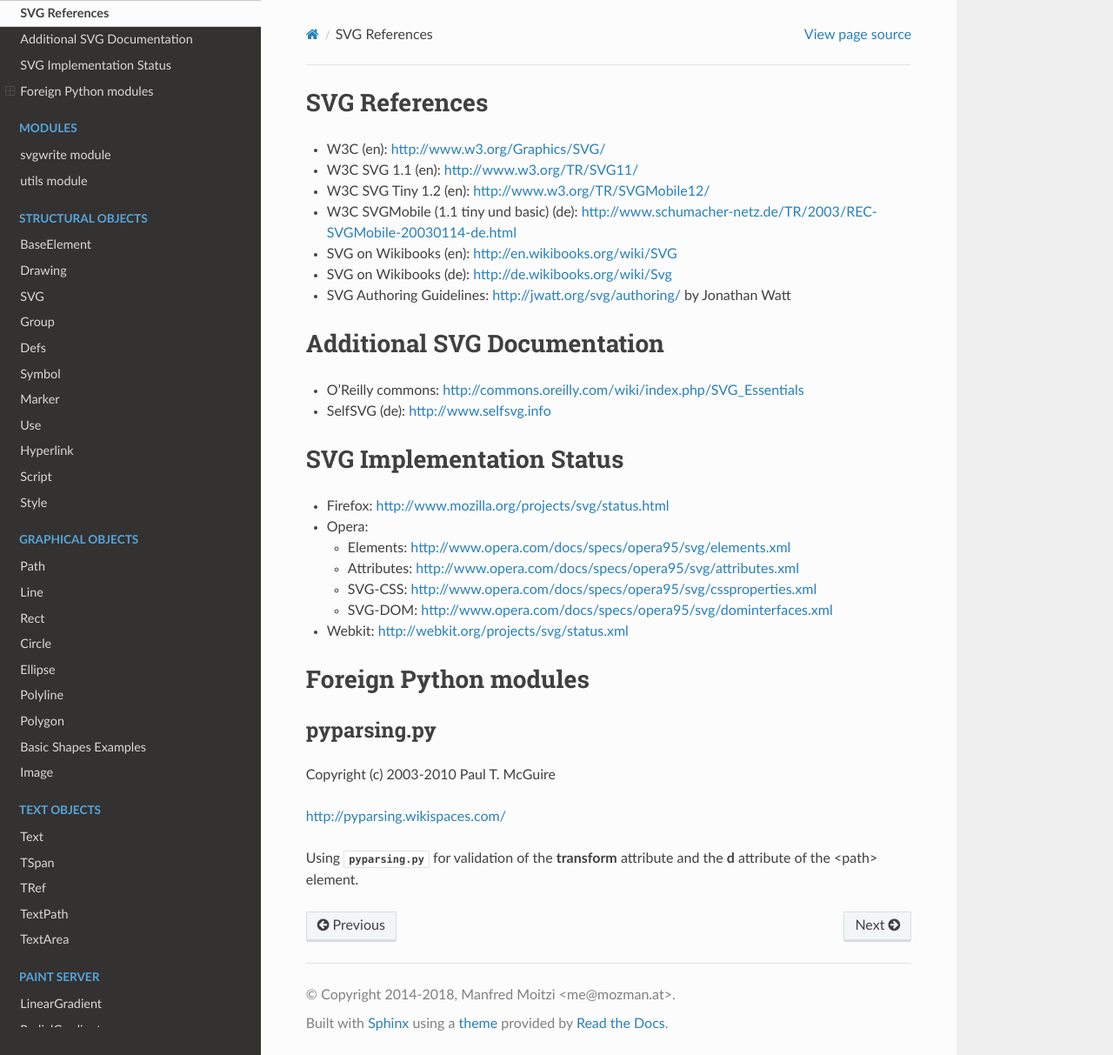
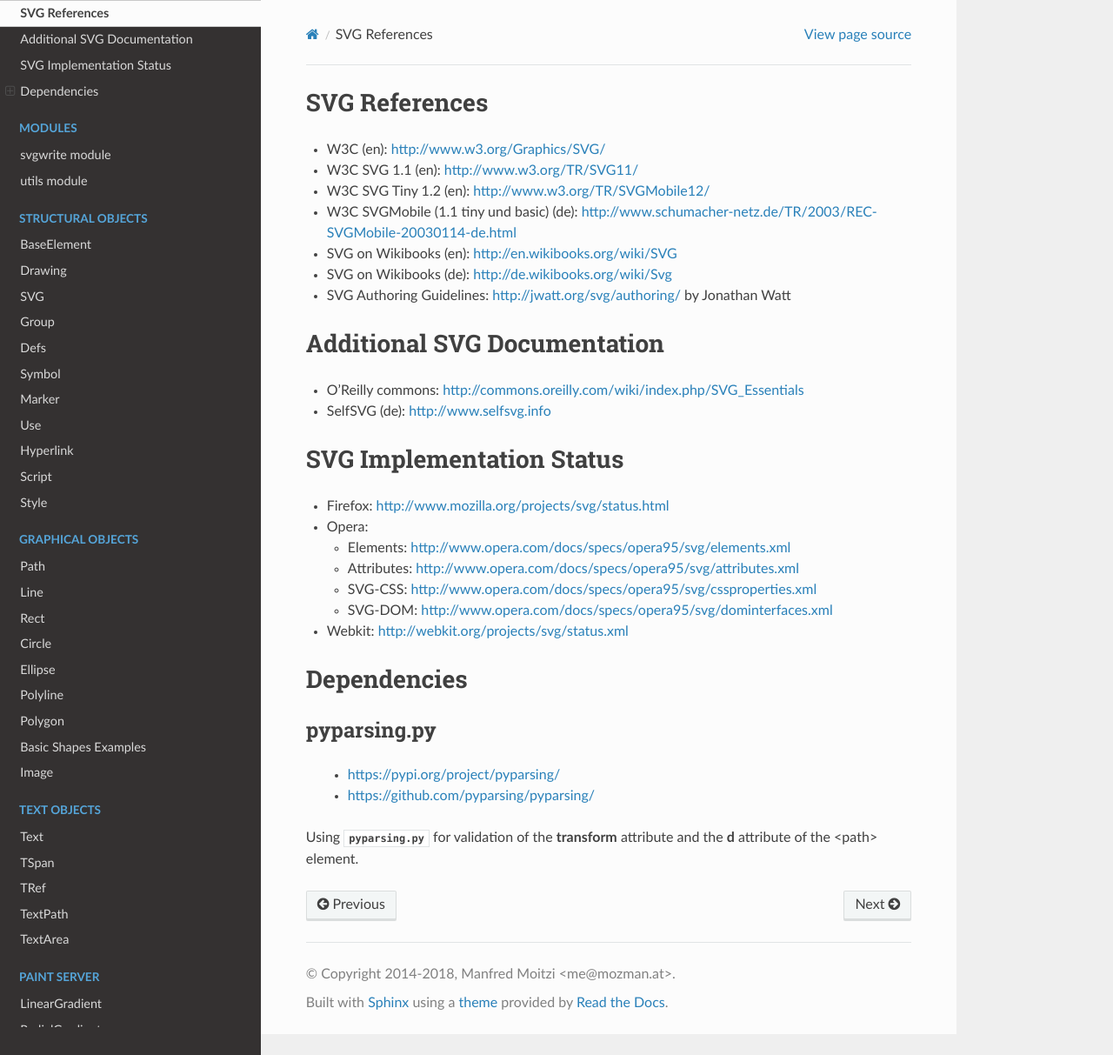
Before and after one commit to mozman/svgwrite, a Sphinx documentation site: the page built from doc/reference.rst, in a window 1280 px wide and 1213 px high. Shown: the whole window at 87% size. Built offline with Sphinx 7.4.7 and the Read the Docs theme 2.0.0, drawn with Linux system fonts in a browser that asks for light colours.

Commit message:
updated links to pyparsing.py

```diff
--- a/doc/reference.rst
+++ b/doc/reference.rst
@@ -28,15 +28,14 @@ SVG Implementation Status
 
 * Webkit: http://webkit.org/projects/svg/status.xml
 
-Foreign Python modules
-======================
+Dependencies
+============
 
 pyparsing.py
 ------------
 
-Copyright (c) 2003-2010  Paul T. McGuire
-
-http://pyparsing.wikispaces.com/
+    - https://pypi.org/project/pyparsing/
+    - https://github.com/pyparsing/pyparsing/
 
 Using :mod:`pyparsing.py` for validation of the **transform** attribute and the
 **d** attribute of the <path> element.
```
